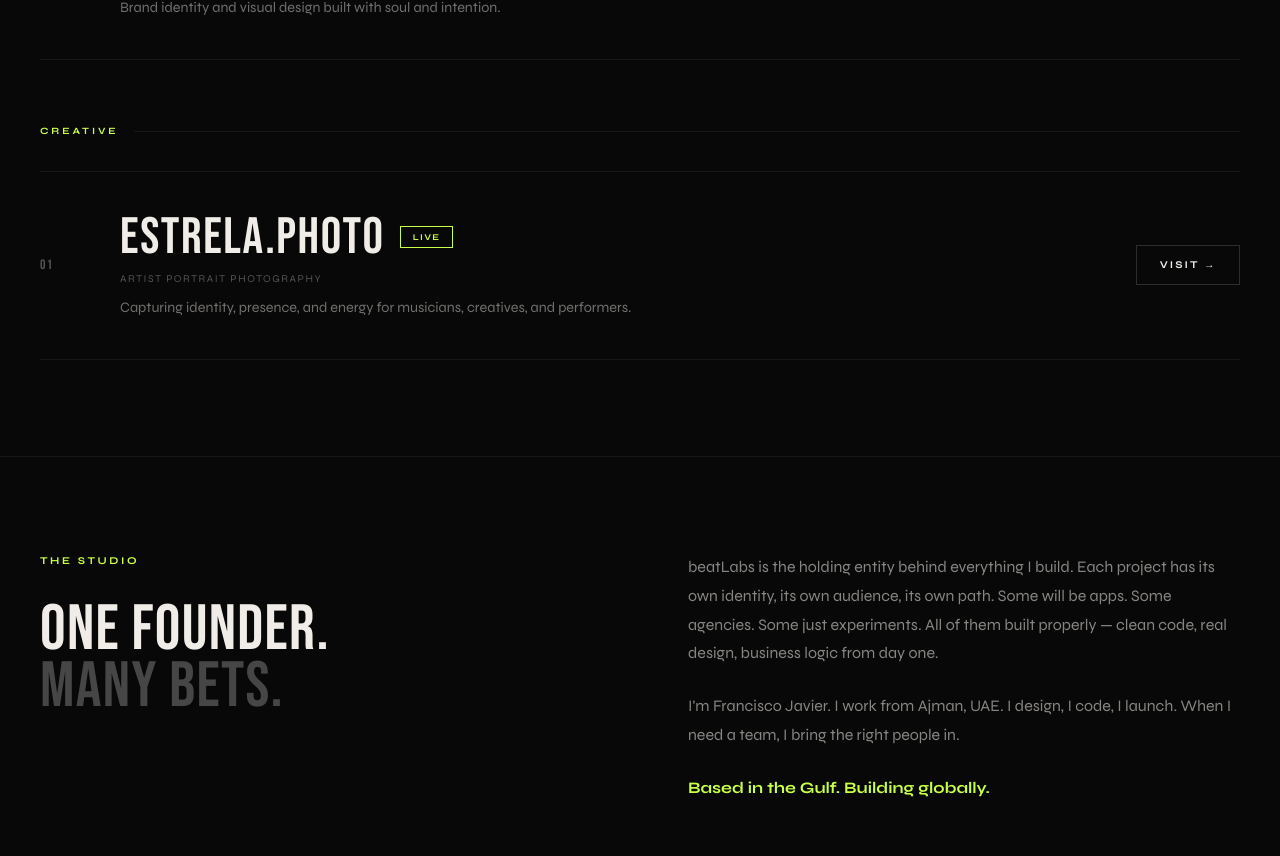
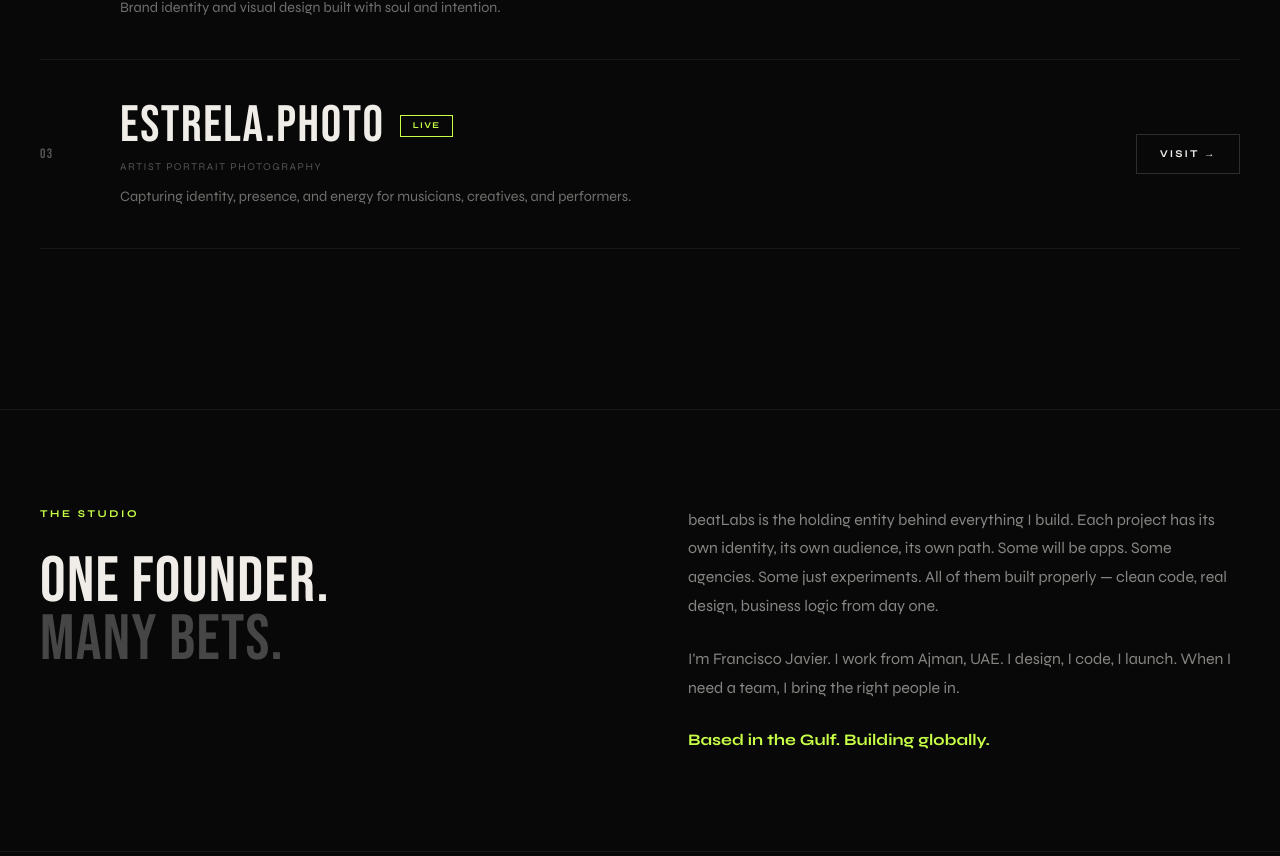
Before and after one commit to webvanguardai/beatlabs-web, a Next.js app: page / in a window 1280 px wide. Shown: the part 2260-3116 px from the top of the page. Built offline with nearby package versions, Linux system fonts and the light colour scheme.

Commit message:
fix: move Estrela.photo to Studios section, remove Creative section

```diff
--- a/app/page.tsx
+++ b/app/page.tsx
@@ -45,11 +45,8 @@ const studios = [
     url: 'https://truelovecreative.es',
     status: 'LIVE',
   },
-]
-
-const creative = [
   {
-    id: '01',
+    id: '03',
     name: 'Estrela.photo',
     type: 'Artist Portrait Photography',
     desc: 'Capturing identity, presence, and energy for musicians, creatives, and performers.',
@@ -69,7 +66,6 @@ const footerLinks = [
 export default function Home() {
   const [mousePos, setMousePos] = useState({ x: -200, y: -200 })
   const [hoveredStudio, setHoveredStudio] = useState<string | null>(null)
-  const [hoveredCreative, setHoveredCreative] = useState<string | null>(null)
   const [time, setTime] = useState('')
   const { scrollYProgress } = useScroll()
   const lineWidth = useTransform(scrollYProgress, [0, 1], ['0%', '100%'])
@@ -389,78 +385,7 @@ export default function Home() {
             <div style={{ borderTop: '1px solid rgba(255,255,255,0.06)' }} />
           </div>
 
-          {/* ─── CREATIVE ─── */}
-          <div>
-            <div style={{ display: 'flex', alignItems: 'center', gap: '1rem', marginBottom: '2rem' }}>
-              <span style={{ fontSize: '0.6rem', color: 'var(--lime)', letterSpacing: '0.3em', fontFamily: 'var(--font-syne)', fontWeight: 700 }}>CREATIVE</span>
-              <div style={{ flex: 1, height: '1px', background: 'rgba(255,255,255,0.06)' }} />
-            </div>
 
-            {creative.map((c, i) => (
-              <motion.div
-                key={c.id}
-                initial={{ opacity: 0, y: 20 }}
-                whileInView={{ opacity: 1, y: 0 }}
-                viewport={{ once: true }}
-                transition={{ delay: i * 0.08 }}
-                onMouseEnter={() => setHoveredCreative(c.id)}
-                onMouseLeave={() => setHoveredCreative(null)}
-                style={{
-                  borderTop: '1px solid rgba(255,255,255,0.06)',
-                  padding: '2.5rem 0',
-                  background: hoveredCreative === c.id ? 'rgba(200,255,71,0.015)' : 'transparent',
-                  transition: 'background 0.4s',
-                }}
-              >
-                <div className="venture-grid" style={{ display: 'grid', gridTemplateColumns: '3rem 1fr auto', gap: '2rem', alignItems: 'center' }}>
-                  <span style={{ fontFamily: 'var(--font-bebas)', fontSize: '0.85rem', color: 'var(--muted)', letterSpacing: '0.1em' }}>{c.id}</span>
-
-                  <div>
-                    <div style={{ display: 'flex', alignItems: 'center', gap: '1rem', flexWrap: 'wrap', marginBottom: '0.5rem' }}>
-                      <h3 style={{
-                        fontFamily: 'var(--font-bebas)',
-                        fontSize: 'clamp(2rem, 4vw, 3.5rem)',
-                        letterSpacing: '0.03em',
-                        color: hoveredCreative === c.id ? 'var(--lime)' : 'var(--white)',
-                        transition: 'color 0.3s',
-                        lineHeight: 1,
-                      }}>
-                        {c.name}
-                      </h3>
-                      <span style={{
-                        fontSize: '0.55rem', fontFamily: 'var(--font-syne)', fontWeight: 700,
-                        padding: '0.2rem 0.7rem', letterSpacing: '0.15em',
-                        border: '1px solid var(--lime)', color: 'var(--lime)',
-                      }}>
-                        {c.status}
-                      </span>
-                    </div>
-                    <p style={{ fontFamily: 'var(--font-syne)', fontSize: '0.65rem', color: 'var(--muted)', letterSpacing: '0.15em', marginBottom: '0.6rem' }}>
-                      {c.type.toUpperCase()}
-                    </p>
-                    <p style={{ fontFamily: 'var(--font-syne)', fontSize: '0.9rem', color: 'rgba(240,237,232,0.45)', lineHeight: 1.6, maxWidth: '520px' }}>
-                      {c.desc}
-                    </p>
-                  </div>
-
-                  <div className="venture-cta">
-                    <a href={c.url} target="_blank" rel="noopener noreferrer"
-                      style={{
-                        fontFamily: 'var(--font-syne)', fontSize: '0.65rem', letterSpacing: '0.2em', fontWeight: 700,
-                        color: hoveredCreative === c.id ? 'var(--black)' : 'var(--white)',
-                        background: hoveredCreative === c.id ? 'var(--lime)' : 'transparent',
-                        border: '1px solid rgba(255,255,255,0.15)',
-                        padding: '0.7rem 1.4rem', textDecoration: 'none',
-                        transition: 'all 0.3s', display: 'inline-block', whiteSpace: 'nowrap',
-                      }}>
-                      VISIT →
-                    </a>
-                  </div>
-                </div>
-              </motion.div>
-            ))}
-            <div style={{ borderTop: '1px solid rgba(255,255,255,0.06)' }} />
-          </div>
         </section>
 
         {/* ── ABOUT ── */}
```
